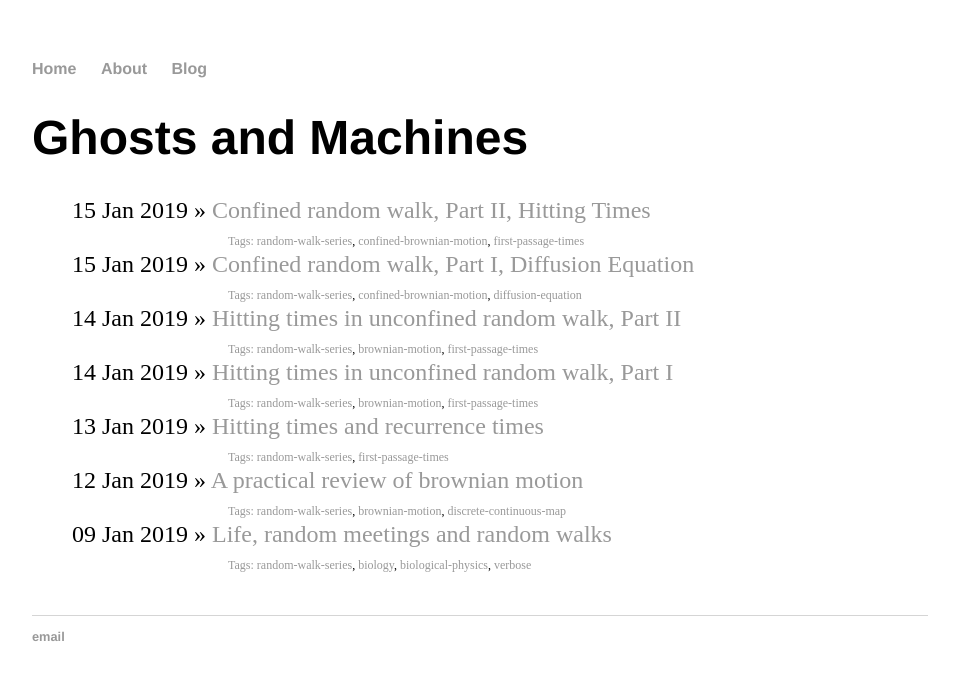
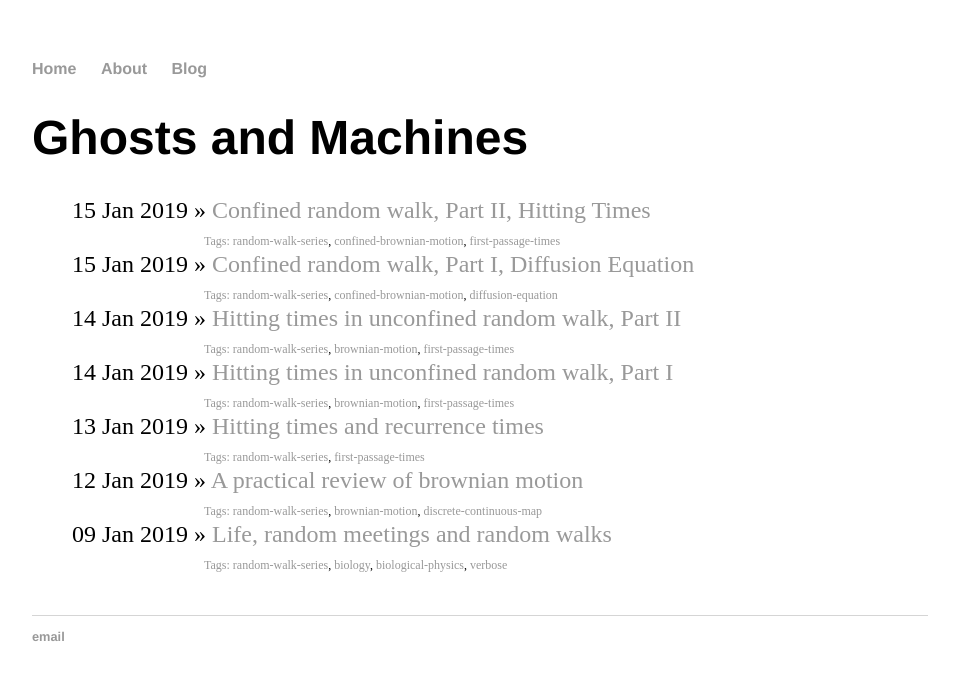
Before and after one commit to ghostsandmachines/ghostsandmachines.github.io, a Jekyll site: the page built from blog/index.html, in a window 1280 px wide. Shown: the top 680 px of the page, without its empty margins (160-1119 px from the left). Built offline with Jekyll 4.4.1, drawn with Linux system fonts in a browser that asks for light colours.

Commit message:
Update index.html

```diff
--- a/blog/index.html
+++ b/blog/index.html
@@ -7,7 +7,7 @@ title: Ghosts and Machines
 
 	  {% for post in site.posts %}
 	    <li>
-	    	<span>{{ post.date | date_to_string }}</span> » <a href="{{ post.url }}" title="{{ post.title }}">{{ post.title }}</a> <br/> <span style="margin-left:13em; font-size:50%; ">{% include tags_links.html %} </span> <br/>
+	    	<span>{{ post.date | date_to_string }}</span> » <a href="{{ post.url }}" title="{{ post.title }}">{{ post.title }}</a> <br/> <span style="margin-left:11em; font-size:50%; ">{% include tags_links.html %} </span> <br/>
 	    </li>
 	  {% endfor %}
 	</ul>
```
